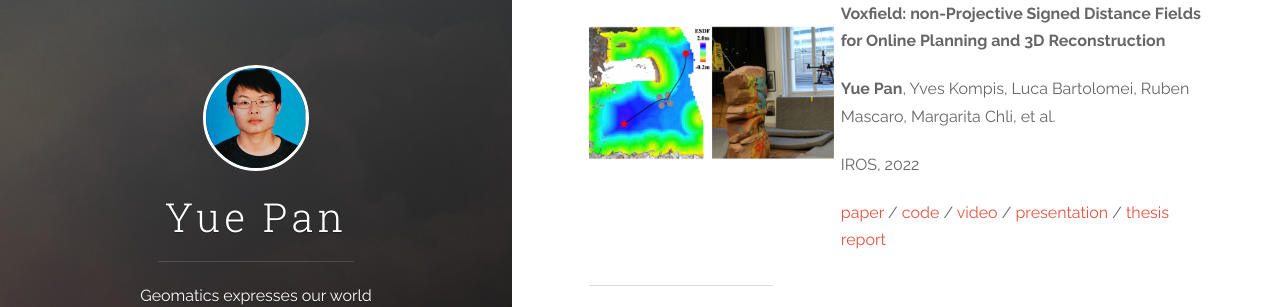
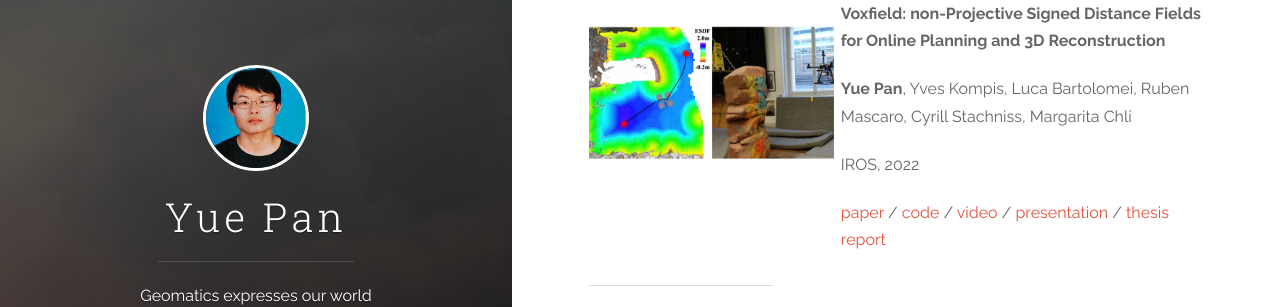
Before and after one commit to YuePanEdward/YuePanEdward.github.io, a Jekyll site: the page built from _posts/2022-7-9-about.md, in a window 1280 px wide and 900 px high, scrolled down 425 px. Shown: the part 181-488 px from the top of the window. Built offline with Jekyll 4.4.1, drawn with Linux system fonts in a browser that asks for light colours.

Commit message:
Update 2022-7-9-about.md

```diff
--- a/_posts/2022-7-9-about.md
+++ b/_posts/2022-7-9-about.md
@@ -22,7 +22,7 @@ Full list: [Google Scholar](https://scholar.google.com/citations?hl=en&user=PUlW
 
 <img align="left" src="../assets/voxfield_teaser.png" style="zoom: 18%;"/>**Voxfield: non-Projective Signed Distance Fields for Online Planning and 3D Reconstruction**
 
-**Yue Pan**, Yves Kompis, Luca Bartolomei, Ruben Mascaro, Margarita Chli, et al.
+**Yue Pan**, Yves Kompis, Luca Bartolomei, Ruben Mascaro, Cyrill Stachniss, Margarita Chli
 
 IROS, 2022
 
```
